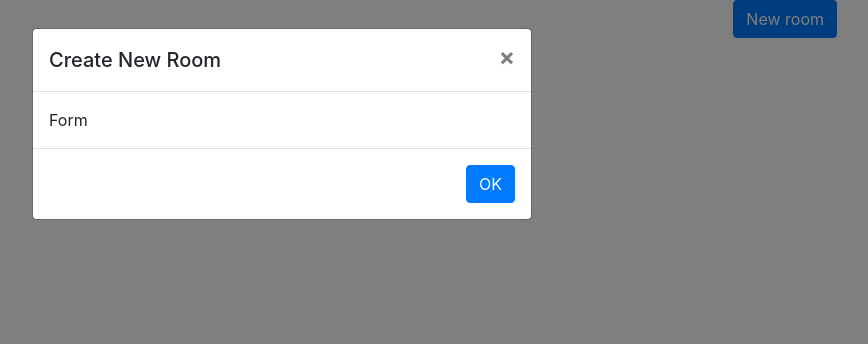
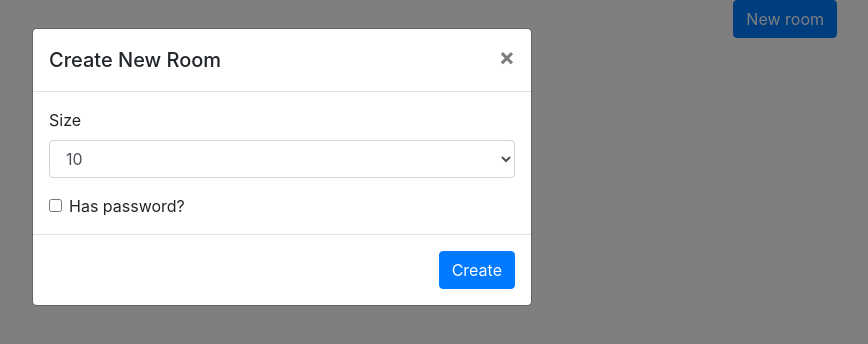
Before and after one commit to adrianulima/chat-react-client, a React (Create React App) app in the folder example/: page / in a window 1280 px wide. Both pictures are taken after a click on the button "New room". Shown: the top 344 px of the page, without its empty margins (358-1226 px from the left). Built offline with nearby package versions, Linux system fonts and the light colour scheme.

Commit message:
Implemented reusable RoomForm component

```diff
--- a/example/src/RoomsListPage.js
+++ b/example/src/RoomsListPage.js
@@ -9,10 +9,22 @@ import {
   ModalBody,
   ModalFooter,
 } from 'reactstrap'
+import RoomForm from './components/RoomForm'
 
 const RoomsListPage = () => {
   const [isNewModalOpen, setIsNewModalOpen] = useState(false)
   const toggle = () => setIsNewModalOpen(!isNewModalOpen)
+  const [currentRoomSize, setCurrentRoomSize] = useState('10')
+  const [currentRoomPassword, setCurrentRoomPassword] = useState('')
+  const submitNewRoom = () => {
+    // console.log({
+    //   size: currentRoomSize,
+    //   password: currentRoomPassword !== '' ? currentRoomPassword : undefined,
+    // })
+    setIsNewModalOpen(false)
+    setCurrentRoomSize('10')
+    setCurrentRoomPassword('')
+  }
 
   return (
     <Container>
@@ -23,10 +35,17 @@ const RoomsListPage = () => {
           </Button>
           <Modal isOpen={isNewModalOpen} toggle={toggle}>
             <ModalHeader toggle={toggle}>Create New Room</ModalHeader>
-            <ModalBody>Form</ModalBody>
+            <ModalBody>
+              <RoomForm
+                size={currentRoomSize}
+                password={currentRoomPassword}
+                onSizeChange={setCurrentRoomSize}
+                onPasswordChange={setCurrentRoomPassword}
+              />
+            </ModalBody>
             <ModalFooter>
-              <Button color="primary" onClick={toggle}>
-                OK
+              <Button color="primary" onClick={submitNewRoom}>
+                Create
               </Button>
             </ModalFooter>
           </Modal>
--- /dev/null
+++ b/example/src/components/RoomForm.js
@@ -0,0 +1,55 @@
+import React, { useState } from 'react'
+import { Form, FormGroup, Label, Input } from 'reactstrap'
+
+const RoomForm = ({ size, onSizeChange, password, onPasswordChange }) => {
+  const [isPasswordEnabled, setIsPasswordEnabled] = useState(false)
+  return (
+    <Form>
+      <FormGroup>
+        <Label for="sizeSelect">Size</Label>
+        <Input
+          type="select"
+          name="sizeSelect"
+          id="sizeSelect"
+          value={size}
+          onChange={(e) => {
+            onSizeChange && onSizeChange(e.currentTarget.value)
+          }}>
+          <option>5</option>
+          <option>10</option>
+          <option>20</option>
+        </Input>
+      </FormGroup>
+      <FormGroup check>
+        <Label check>
+          <Input
+            type="checkbox"
+            onChange={(e) => {
+              setIsPasswordEnabled(e.currentTarget.checked)
+              if (!e.currentTarget.checked) {
+                onPasswordChange && onPasswordChange('')
+              }
+            }}
+          />
+          Has password?
+        </Label>
+      </FormGroup>
+      {isPasswordEnabled && (
+        <FormGroup className="mt-3">
+          <Label for="passwordInput">Password</Label>
+          <Input
+            type="password"
+            name="passwordInput"
+            id="passwordInput"
+            value={password}
+            onChange={(e) => {
+              onPasswordChange && onPasswordChange(e.currentTarget.value)
+            }}
+          />
+        </FormGroup>
+      )}
+    </Form>
+  )
+}
+
+export default RoomForm
```
